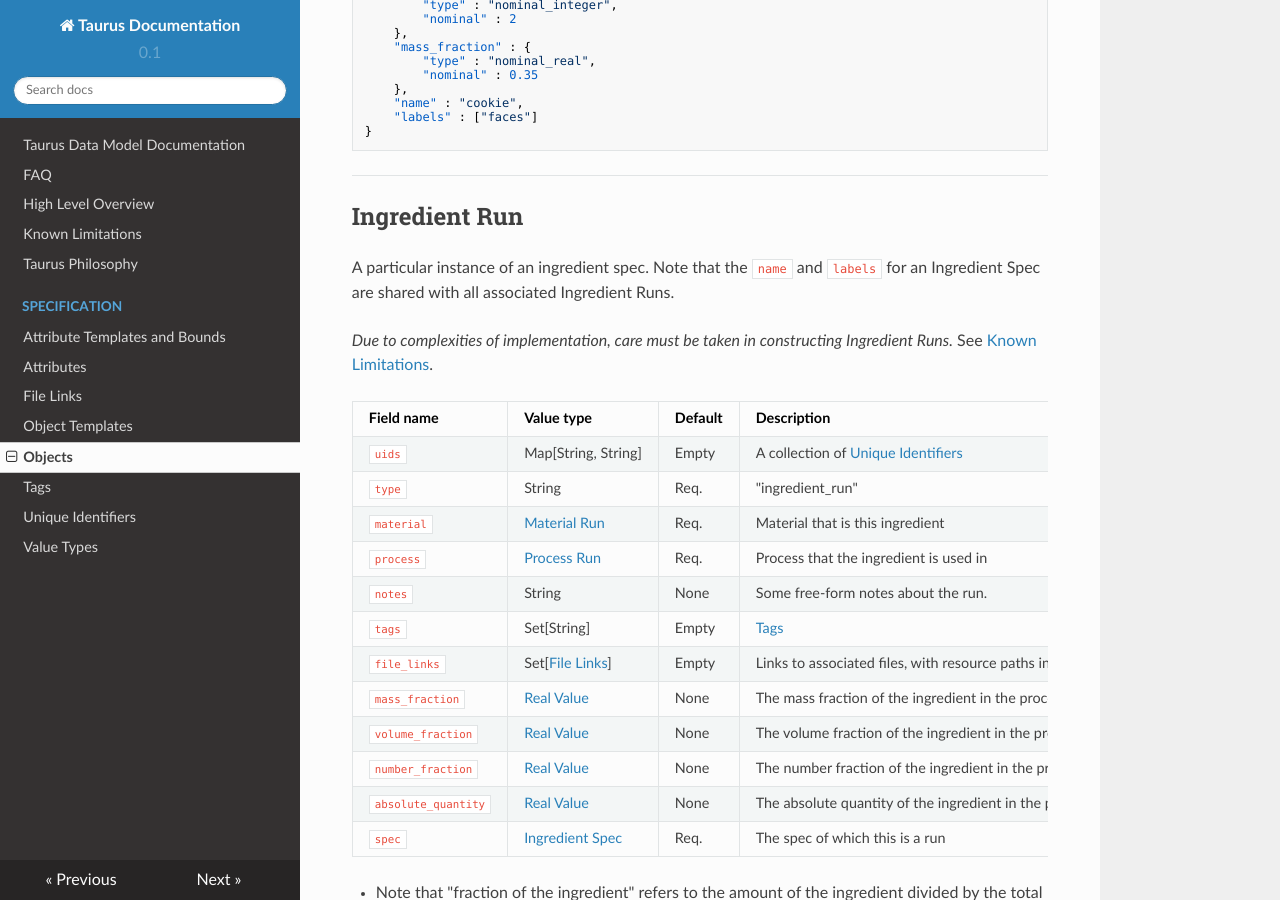
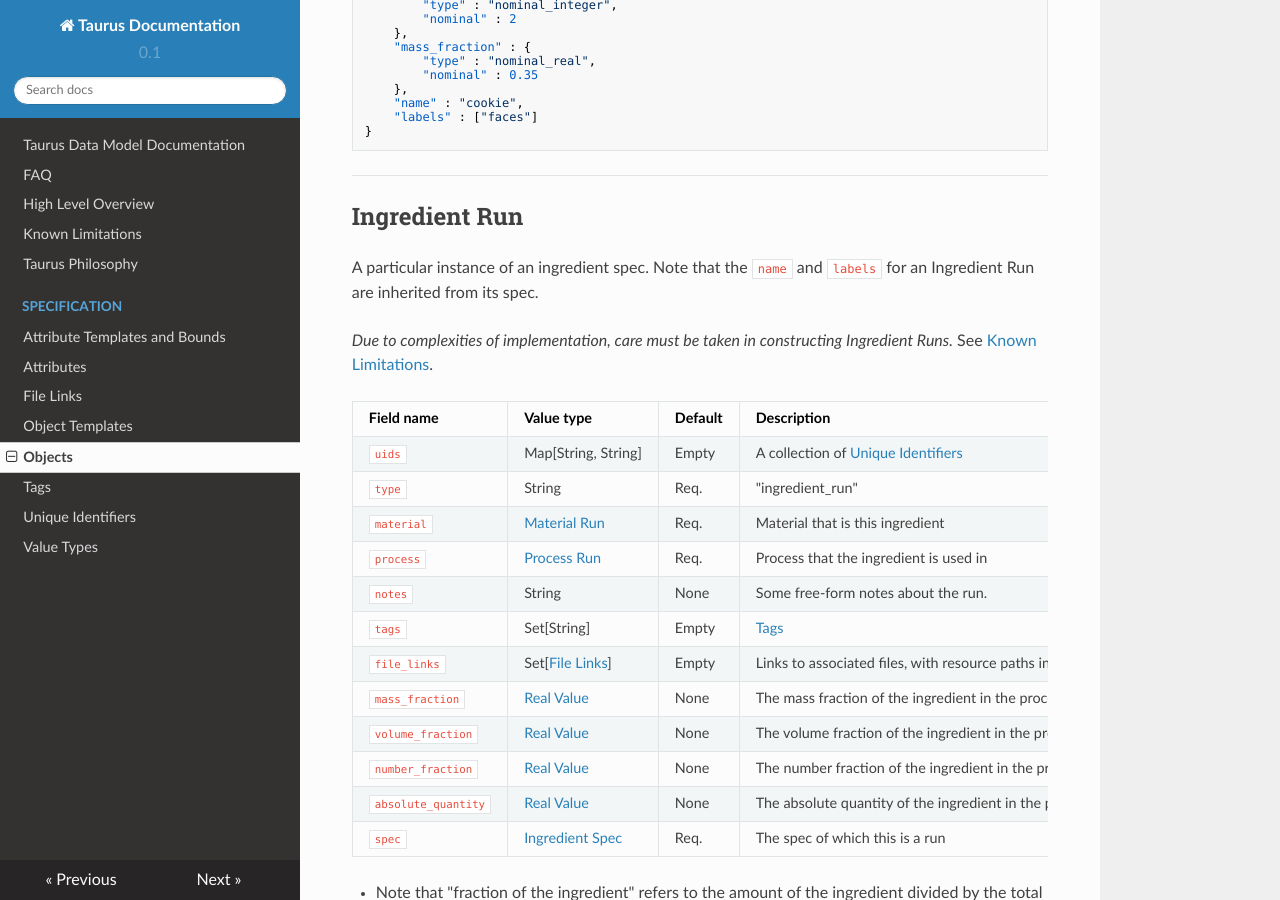
Before and after one commit to CitrineInformatics/gemd-docs, an MkDocs documentation site: the page built from docs/specification/objects.md, in a window 1280 px wide and 900 px high, scrolled down 6446 px. Built offline with MkDocs 1.6.1, drawn with Linux system fonts in a browser that asks for light colours; nearby versions of some CDN libraries.

Commit message:
Update docs/specification/objects.md
Co-Authored-By: Max Hutchinson <maxhutch@gmail.com>

```diff
--- a/docs/specification/objects.md
+++ b/docs/specification/objects.md
@@ -317,7 +317,8 @@
 ---
 ## Ingredient Run
 
-A particular instance of an ingredient spec. Note that the `name` and `labels` for an Ingredient Spec are shared with all associated Ingredient Runs.
+A particular instance of an ingredient spec.
+Note that the `name` and `labels` for an Ingredient Run are inherited from its spec.
 
 *Due to complexities of implementation, care must be taken in constructing Ingredient Runs.*  See [Known Limitations](../../known_limitations).
 
```
